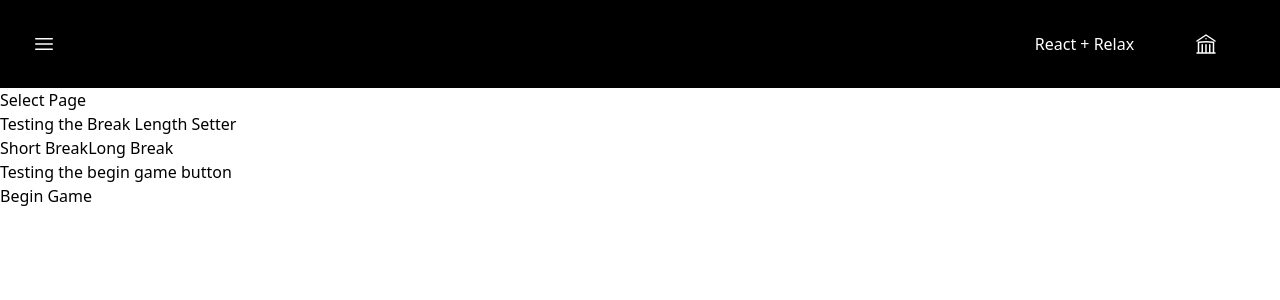
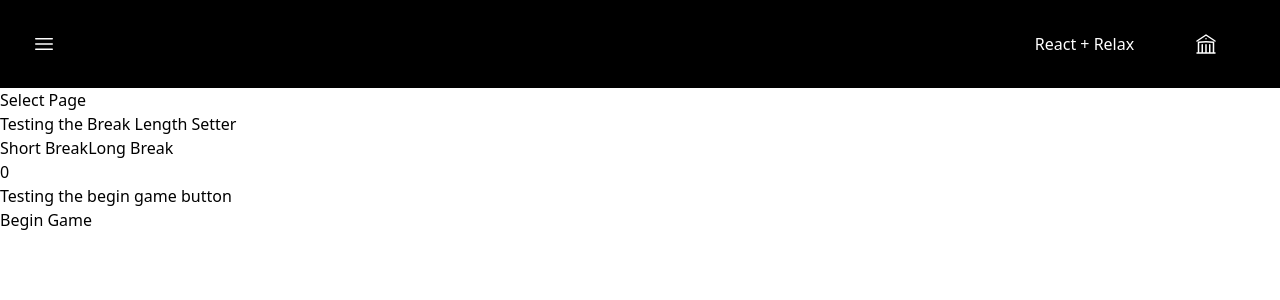
Before and after one commit to ishaaq08/react-and-relax, a React (Vite) app in the folder client/: page /games in a window 1280 px wide. Shown: the top 300 px of the page. Built offline with nearby package versions, Linux system fonts and the light colour scheme.

Commit message:
contexts file

```diff
--- a/client/src/contexts/index.jsx
+++ b/client/src/contexts/index.jsx
@@ -1,9 +1,9 @@
-import React, { useState, useContext, createContext } from "react";
+import { useState, useContext, createContext } from "react";
 
 const DataContext = createContext();
 
 export const DataProvider = ({ children }) => {
-    const [breakLength, setBreakLength] = useState(undefined);
+    const [breakLength, setBreakLength] = useState(0);
     const [beginGameError, setBeginGameError] = useState(undefined)
     // const [time, setTime] = useState(25*60)
     const [questions, setQuestions] = useState([])
```
